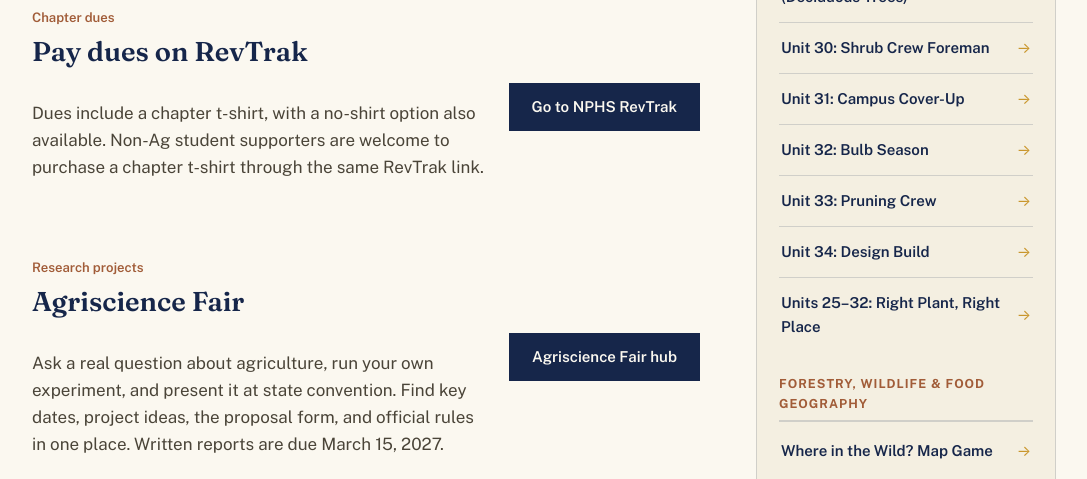
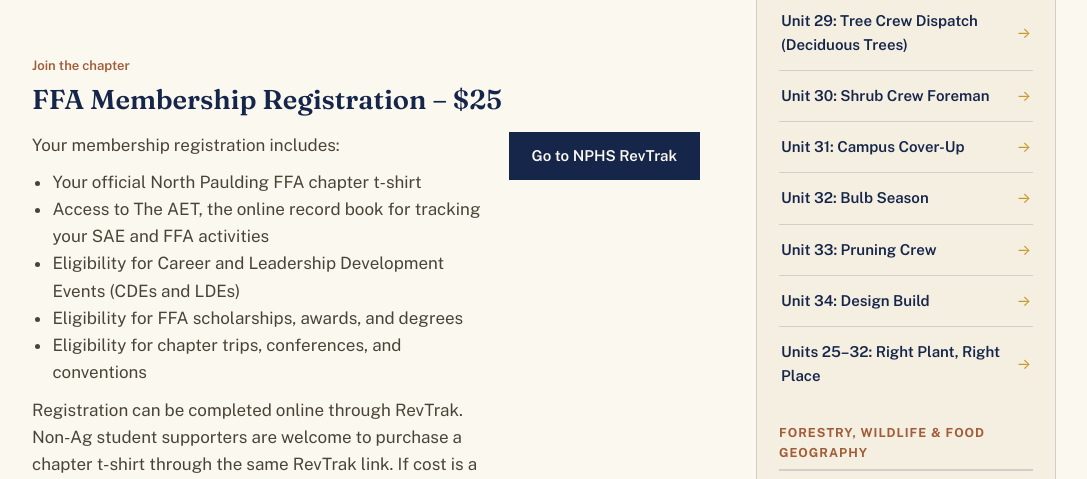
Before and after one commit to northpauldingffa-code/northpauldingffa, a plain HTML site: page index.html in a window 1280 px wide. Shown: the part 2321-2800 px from the top of the page, without its empty margins (96-1183 px from the left). Drawn offline with nearby package versions, Linux system fonts and the light colour scheme.

Commit message:
Replace dues section with FFA Membership Registration ($25)
Co-Authored-By: Claude Opus 5.5 <noreply@anthropic.com>
Claude-Session: https://claude.ai/code/session_01ESLLFD798cyjrq9kLMJ5i6

```diff
--- a/index.html
+++ b/index.html
@@ -4,7 +4,7 @@
 <meta charset="UTF-8">
 <meta name="viewport" content="width=device-width, initial-scale=1.0">
 <title>North Paulding FFA — Agricultural Education at NPHS</title>
-<meta name="description" content="North Paulding FFA (Chapter GA0545) — Agricultural Education at North Paulding High School, Dallas, Georgia. Meeting dates, dues, Area 1 CDE calendar, and chapter resources.">
+<meta name="description" content="North Paulding FFA (Chapter GA0545) — Agricultural Education at North Paulding High School, Dallas, Georgia. Meeting dates, FFA membership registration, Area 1 CDE calendar, and chapter resources.">
 <link rel="preconnect" href="https://fonts.googleapis.com">
 <link rel="preconnect" href="https://fonts.gstatic.com" crossorigin>
 <link href="https://fonts.googleapis.com/css2?family=Fraunces:opsz,wght@9..144,400;9..144,500;9..144,600;9..144,700&family=Public+Sans:wght@400;500;600;700&display=swap" rel="stylesheet">
@@ -372,6 +372,9 @@
     align-items:flex-start;
   }
   .dues-text{ flex:1 1 320px; color:var(--ink-soft); }
+  .dues-text p{ margin:0 0 .6em; }
+  .dues-text p:last-child{ margin-bottom:0; }
+  .dues-text ul{ margin:0 0 .6em; padding-left:1.2em; }
   .btn{
     display:inline-block;
     background:var(--navy);
@@ -582,7 +585,7 @@
       <a href="#officers">Officers</a>
       <a href="#alumni">Alumni &amp; Supporters</a>
       <a href="#packfresh">PackFresh</a>
-      <a href="#dues">Dues</a>
+      <a href="#membership">Membership</a>
       <a href="#calendar">CDE Calendar</a>
       <a href="agriscience.html">Agriscience Fair</a>
       <a href="#cde">CDE Practice</a>
@@ -616,7 +619,7 @@
   <div class="wrap">
     <span><strong>Next chapter meeting:</strong> FFA Friendsgiving, Thursday, November 19th at 6:00 PM in AG Room 1435</span>
     <span class="divider">|</span>
-    <span>Dues are open on RevTrak &mdash; see below</span>
+    <span>FFA membership registration is open on RevTrak &mdash; see below</span>
   </div>
 </div>
 
@@ -672,11 +675,21 @@
         </div>
       </section>
 
-      <section class="block" id="dues">
-        <div class="eyebrow">Chapter dues</div>
-        <h2 class="title">Pay dues on RevTrak</h2>
+      <section class="block" id="membership">
+        <div class="eyebrow">Join the chapter</div>
+        <h2 class="title">FFA Membership Registration &ndash; $25</h2>
         <div class="dues-row">
-          <p class="dues-text">Dues include a chapter t-shirt, with a no-shirt option also available. Non-Ag student supporters are welcome to purchase a chapter t-shirt through the same RevTrak link.</p>
+          <div class="dues-text">
+            <p>Your membership registration includes:</p>
+            <ul>
+              <li>Your official North Paulding FFA chapter t-shirt</li>
+              <li>Access to The AET, the online record book for tracking your SAE and FFA activities</li>
+              <li>Eligibility for Career and Leadership Development Events (CDEs and LDEs)</li>
+              <li>Eligibility for FFA scholarships, awards, and degrees</li>
+              <li>Eligibility for chapter trips, conferences, and conventions</li>
+            </ul>
+            <p>Registration can be completed online through RevTrak. Non-Ag student supporters are welcome to purchase a chapter t-shirt through the same RevTrak link. If cost is a concern, please reach out to Mr. Townson. We never want money to keep a student from being part of FFA.</p>
+          </div>
           <a class="btn" href="https://paulding.revtrak.net/north-paulding-high-school/nphs-ffa/" target="_blank" rel="noopener">Go to NPHS RevTrak</a>
         </div>
       </section>
```
